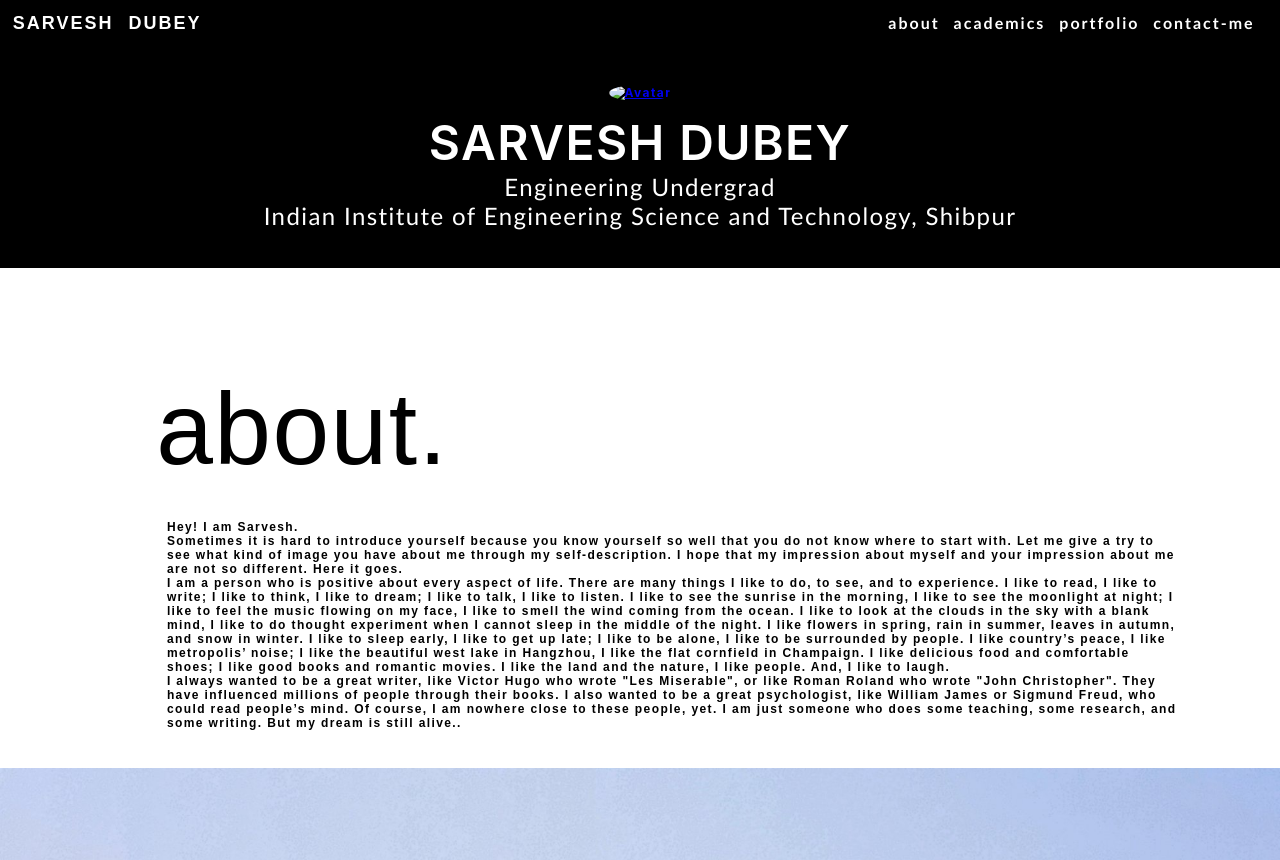
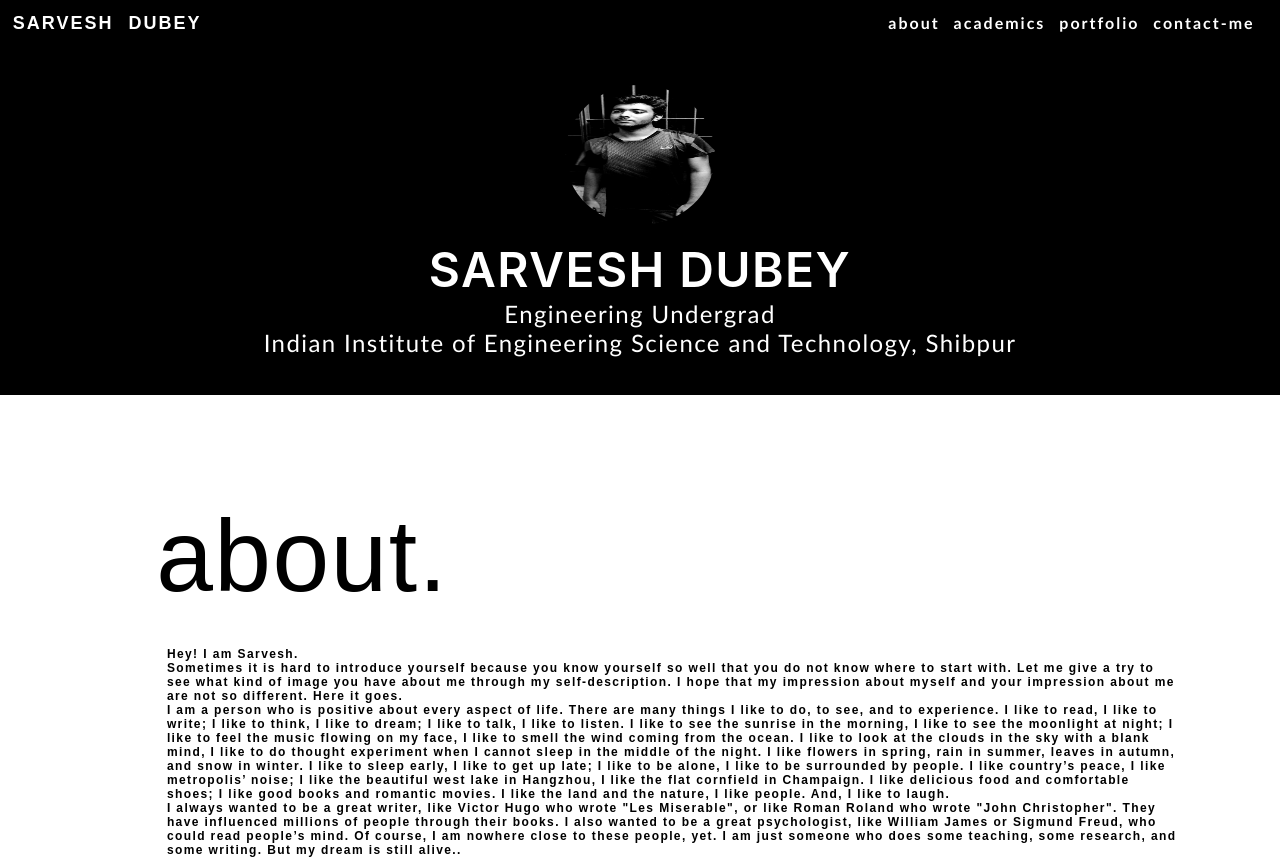
Before and after one commit to dev-il-dev/portfolio, a plain HTML site: page index.html in a window 1280 px wide. Shown: the top 860 px of the page. Drawn offline with Linux system fonts and the light colour scheme.

Commit message:
Update index.html

```diff
--- a/index.html
+++ b/index.html
@@ -298,7 +298,7 @@ body, button, input {
         </header>
 
         <div id=summary style="background-size: 1600px; background-color:black;">
-                <a href= "8thlogin.html"><img src="NAVPICSD.png" alt= "Avatar" style=" height: 140px; width:150px; border-radius: 50%; border-color: rgb(17, 13, 13);"></a>
+                <a href= "8thlogin.html"><img src="NAVPICSD.jpg" alt= "Avatar" style=" height: 140px; width:150px; border-radius: 50%; border-color: rgb(17, 13, 13);"></a>
                 <p style="margin-top: 1%; font-size: 48px; font-weight: 600;  text-decoration-color: #ea1d6f; text-decoration:dotted;">SARVESH DUBEY</p>
                 <p style="color: rgb(255, 255, 255); font-size: 24px; font-family:'Gill Sans', 'Gill Sans MT', Calibri, 'Trebuchet MS', sans-serif; font-weight: 400;">Engineering Undergrad</p>
                 <p style="color: rgb(255, 255, 255); font-size: 24px; font-family: 'Gill Sans', 'Gill Sans MT', Calibri, 'Trebuchet MS', sans-serif; font-weight: 400;">Indian Institute of Engineering Science and Technology, Shibpur</p>
```
